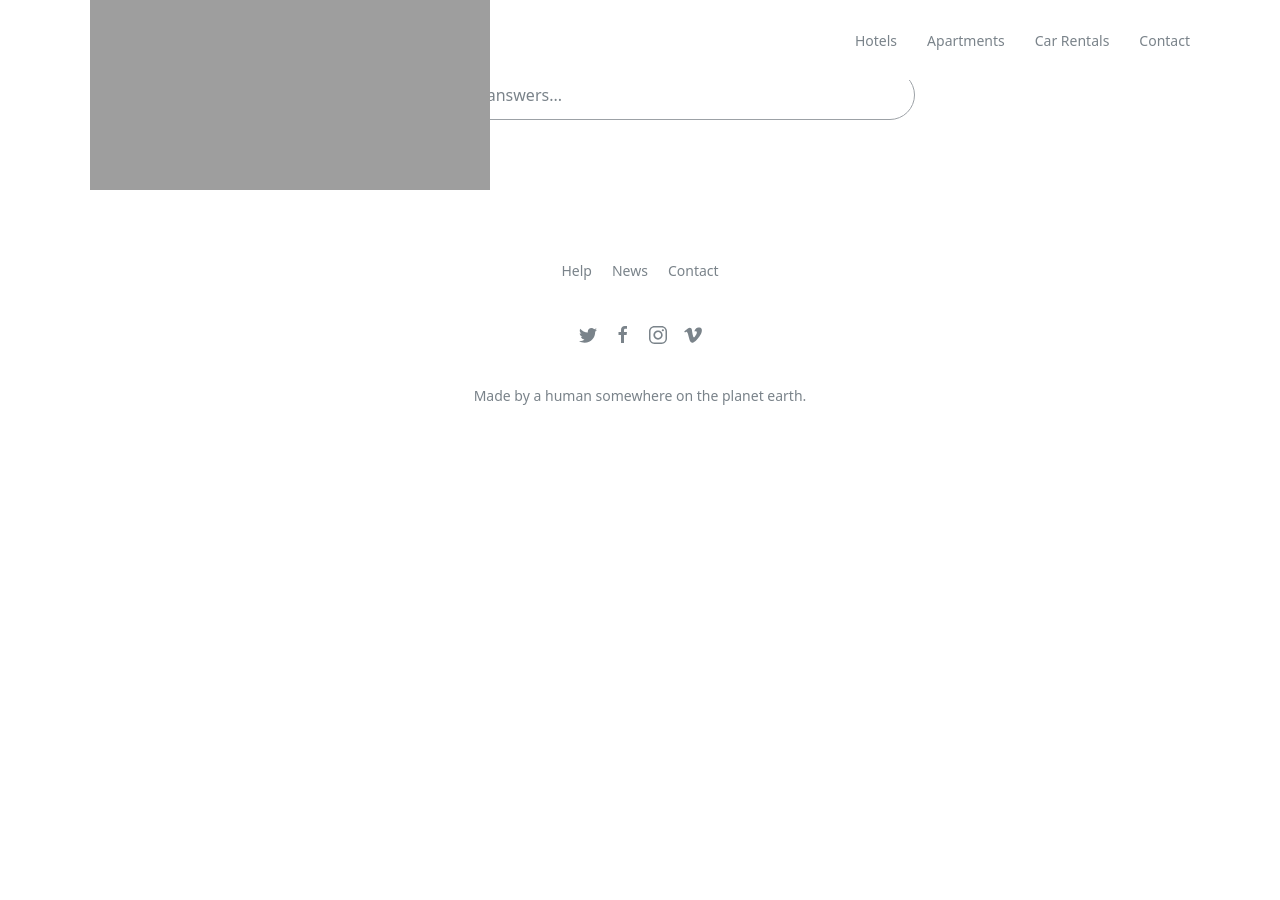
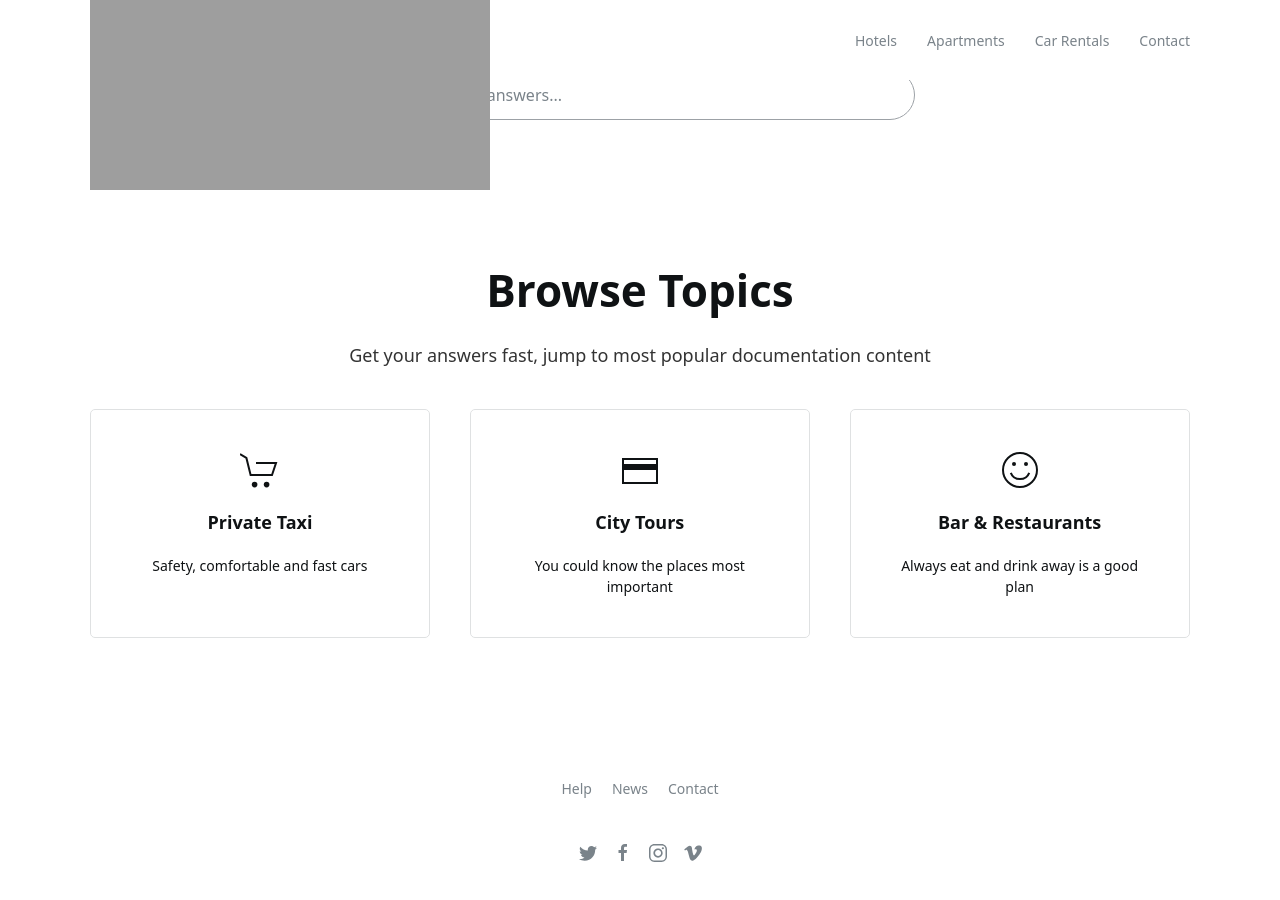
Before and after one commit to jelmii/jelmii.github.io, a Jekyll site: the page built from index.md, in a window 1280 px wide and 900 px high, scrolled down 456 px. Built offline with Jekyll 4.4.1, drawn with Linux system fonts in a browser that asks for light colours; before the commit the page ends 932 px from its top, so only the background shows below that.

Commit message:
Update index.md

```diff
--- a/index.md
+++ b/index.md
@@ -5,4 +5,8 @@ hero:
     subtitle: Big savings on hotels in 120,000 destinations worldwide. Browse hotel reviews and find the guaranteed best price on hotels for all budgets.
     image: city.svg
     search: true
+categories:
+    columns: 3
+    title: Browse Topics
+    subtitle: Get your answers fast, jump to most popular documentation content
 ---
```
